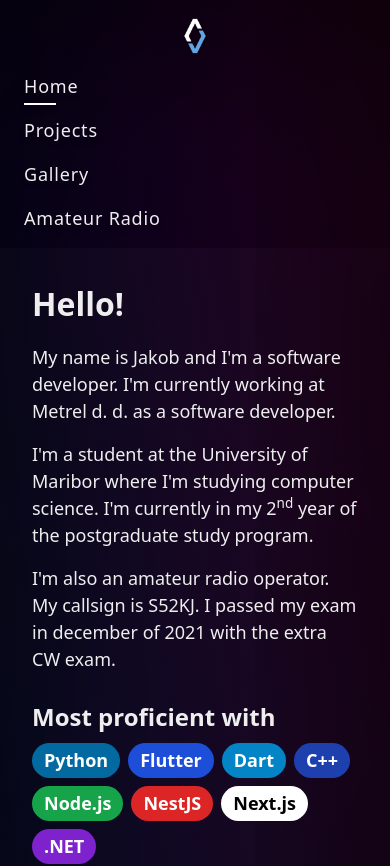
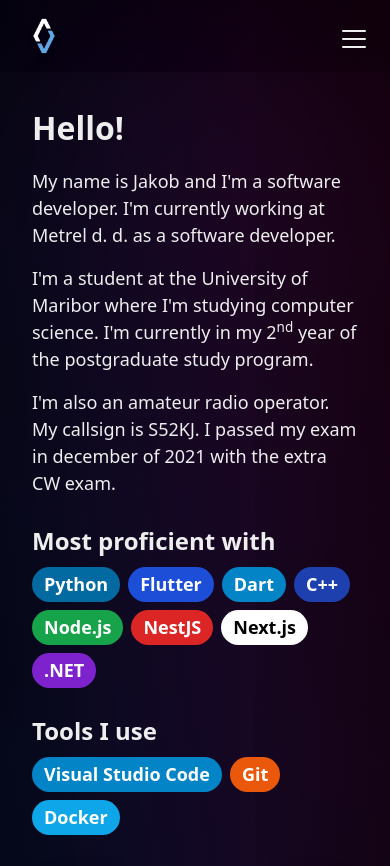
Before and after one commit to jakobkordez/jkob.cc, a Next.js app: page / in a window 390 px wide. Shown: the top 866 px of the page. Built offline with nearby package versions, Linux system fonts and the light colour scheme.

Commit message:
Add menu burger

```diff
--- a/src/components/header.tsx
+++ b/src/components/header.tsx
@@ -3,6 +3,7 @@
 import Image from "next/image";
 import Link from "next/link";
 import { usePathname } from "next/navigation";
+import { useState } from "react";
 
 const links = [
   { href: "/", label: "Home" },
@@ -17,10 +18,13 @@ export default function Header() {
     pathname = "/projects";
   }
 
+  const [isMenuOpen, setIsMenuOpen] = useState(false);
+
   return (
     <header className="py-4 px-6 font-medium tracking-wider drop-shadow-md backdrop-brightness-50 backdrop-saturate-200">
       <nav className="flex-none flex-wrap space-y-4 text-lg md:flex md:space-x-8 md:space-y-0">
-        <Link className="md:mr-auto" href="/">
+        <div className="flex grow">
+          <Link className="mr-auto" href="/">
             <Image
               src="/images/logo/logo_128.png"
               height={48}
@@ -29,12 +33,29 @@ export default function Header() {
               className="mx-auto h-10 w-10"
             />
           </Link>
+          <div className="flex md:hidden">
+            <button
+              className={`burger-button my-auto h-6 w-6 ${
+                isMenuOpen ? "is-active" : ""
+              }`}
+              onClick={() => setIsMenuOpen(!isMenuOpen)}
+            >
+              <div />
+              <div />
+              <div />
+            </button>
+          </div>
+        </div>
 
         {links.map(({ href, label }) => (
-          <div key={href} className="flex">
+          <div
+            key={href}
+            className={`flex ${isMenuOpen ? "" : "hidden"} md:block`}
+          >
             <Link
               className={`link my-auto ${pathname === href ? "is-active" : ""}`}
               href={href}
+              onClick={() => setIsMenuOpen(false)}
             >
               {label}
             </Link>
--- a/src/styles/globals.scss
+++ b/src/styles/globals.scss
@@ -26,6 +26,29 @@ nav {
       border: 1px solid #fff;
       width: 2rem;
     }
+  }
+}
+
+.burger-button {
+  & > div {
+    background-color: #eee;
+    width: 100%;
+    height: 2px;
+    margin: 6px 0;
+    transition: all 0.2s ease-in-out;
+    border-radius: 999px;
+  }
+
+  &.is-active > *:nth-child(1) {
+    transform: translate(0, 8px) rotate(45deg);
+  }
+
+  &.is-active > *:nth-child(2) {
+    opacity: 0;
+  }
+
+  &.is-active > *:nth-child(3) {
+    transform: translate(0, -8px) rotate(-45deg);
   }
 }
 
```
Lines whose indentation alone changed are shown as unchanged.
